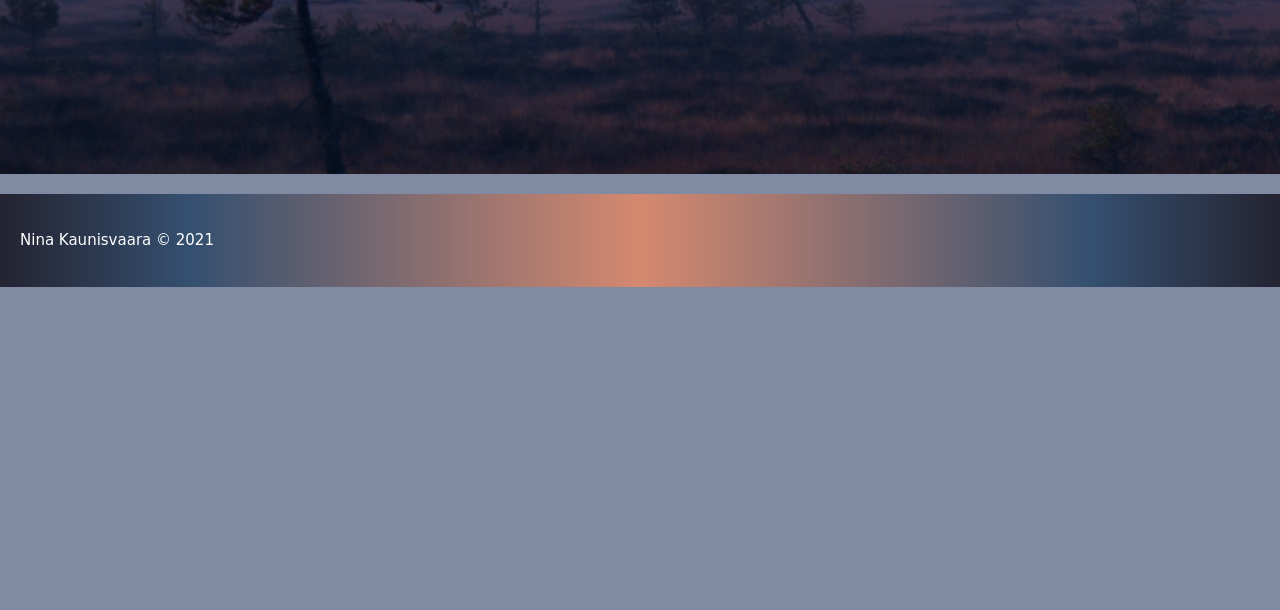
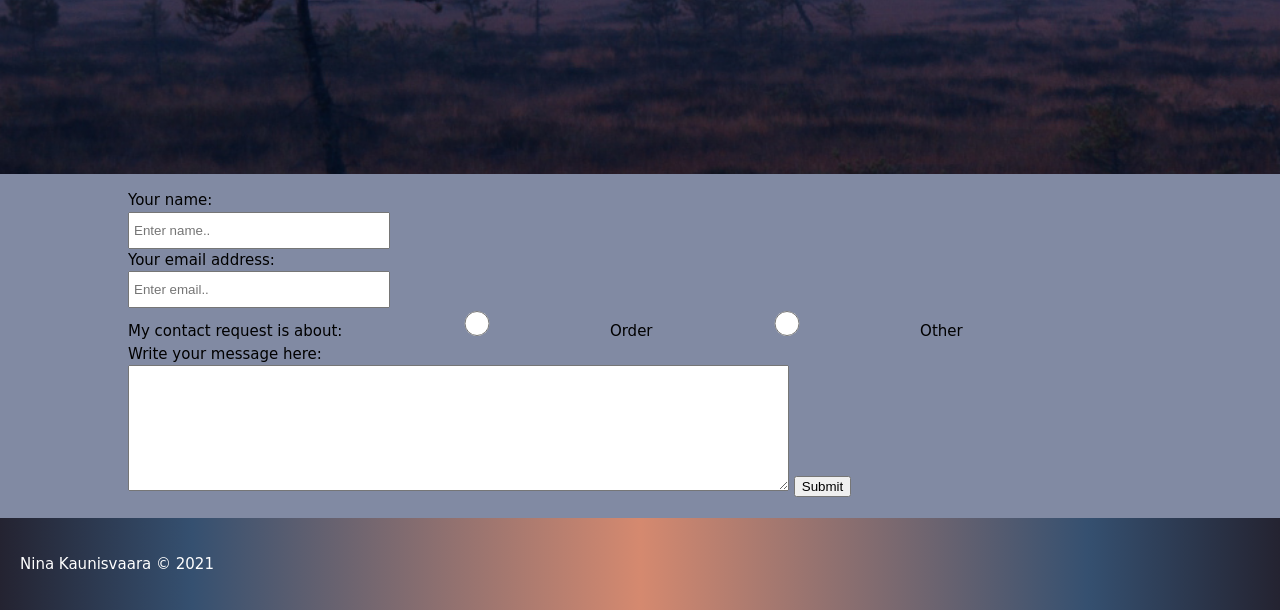
Before and after one commit to NinaMarieKa/Prototyypin_toteuttaminen, a plain HTML site: page projektit/nettisivut/contact.html in a window 1280 px wide. Shown: the part 329-939 px from the top of the page. Before the commit the page ends 800 px from the top, so only its background shows below. Drawn offline with Linux system fonts and the light colour scheme.

Commit message:
contact form aloitus ja tallennus

```diff
--- a/projektit/nettisivut/contact.css
+++ b/projektit/nettisivut/contact.css
@@ -84,6 +84,20 @@ header a:hover {
   margin-bottom: 10px;
 }
 
+#contactme form {
+  margin-top: 15px;
+}
+
+#contactme radio {
+  display: inline-block;
+}
+
+#contactme input{
+  padding: 4px;
+  height: 25px;
+  width: 250px;
+}
+
 footer {
   padding: 20px;
   margin-top: 20px;
--- a/projektit/nettisivut/contact.html
+++ b/projektit/nettisivut/contact.html
@@ -34,6 +34,25 @@
          You can contact me through a contact form below.</p>
     </div>
     </section>
+    <section id="contactme">
+      <div class="container">
+       <form class="form" action="contact.html" method="post">
+         <label for="name">Your name:<br>
+         <input type="text" placeholder="Enter name..">
+         </label><br>
+         <label for="email">Your email address:<br>
+         <input type="email" placeholder="Enter email..">
+         </label><br>
+         <label for="reason"> My contact request is about:
+         <input type="radio" name="order" value="other"> Order
+         <input type="radio" name="other" value="other"> Other
+         </label><br>
+         <label for="textarea">Write your message here:<br>
+         <textarea name="msg" rows="8" cols="80"></textarea>
+         <button type="submit" name="button" class="button1">Submit</button>
+        </form>
+      </div>
+    </section>
 
     <section>
       <footer>
```
